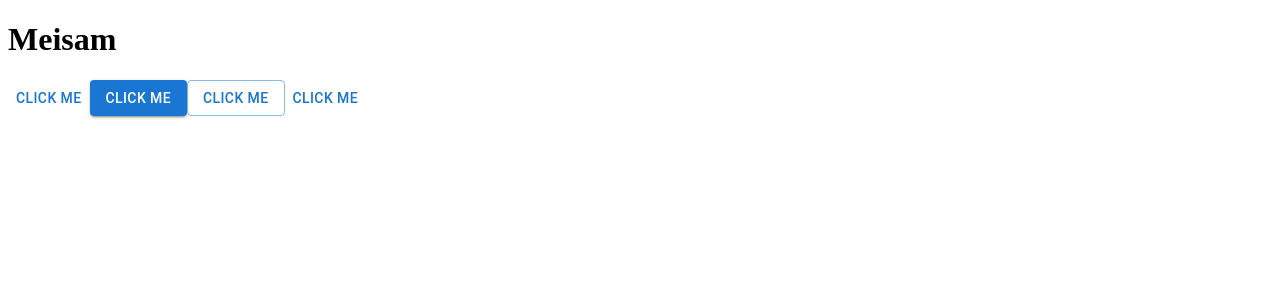
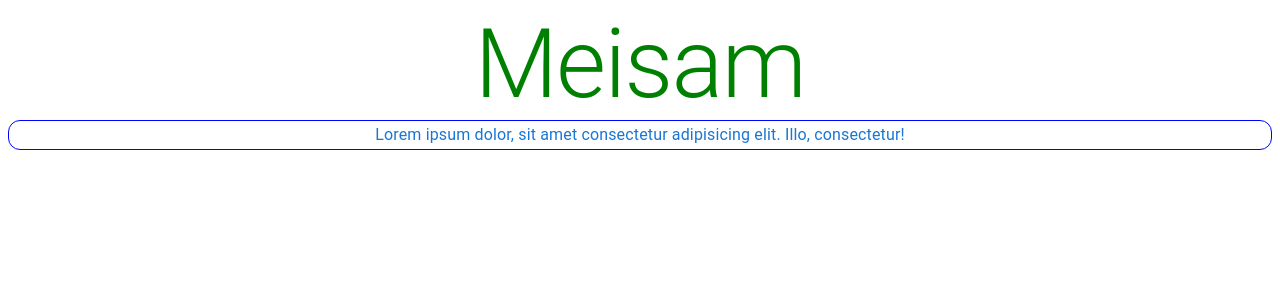
Before and after one commit to MostafaMohammadi1989/MUI, a React (Create React App) app: page / in a window 1280 px wide. Shown: the top 300 px of the page. Built offline with nearby package versions, Linux system fonts and the light colour scheme.

Commit message:
test typography in MUI

```diff
--- a/package.json
+++ b/package.json
@@ -5,13 +5,17 @@
   "dependencies": {
     "@emotion/react": "^11.10.6",
     "@emotion/styled": "^11.10.6",
+    "@fontsource/roboto": "^4.5.8",
+    "@mui/icons-material": "^5.11.11",
     "@mui/material": "^5.11.12",
     "@mui/styled-engine-sc": "^5.11.11",
     "@testing-library/jest-dom": "^5.16.5",
     "@testing-library/react": "^13.4.0",
     "@testing-library/user-event": "^13.5.0",
+    "normalize.css": "^8.0.1",
     "react": "^18.2.0",
     "react-dom": "^18.2.0",
+    "react-router-dom": "^6.8.2",
     "react-scripts": "5.0.1",
     "styled-components": "^5.3.8",
     "web-vitals": "^2.1.4"
--- a/src/App.js
+++ b/src/App.js
@@ -1,14 +1,9 @@
 import * as React from "react";
-import Button from "@mui/material/Button";
-
+import Test from "./components/Test";
 function App() {
   return (
     <div className="App">
-      <h1>Meisam</h1>
-      <Button>Click Me</Button>
-      <Button variant="contained">Click Me</Button>
-      <Button variant="outlined">Click Me</Button>
-      <Button>Click Me</Button>
+      <Test />
     </div>
   );
 }
--- /dev/null
+++ b/src/components/Test.js
@@ -0,0 +1,30 @@
+import { Typography, Box } from "@mui/material";
+
+export default function Text() {
+  return (
+    <>
+      <Typography variant="h1" component="h3" color="green" align="center">
+        Meisam
+        <Box
+          sx={{
+            border: 1,
+            borderRadius: 3,
+            borderColor: "blue",
+          }}
+          dis
+        >
+          <Typography
+            variant="subtitle1"
+            component="body"
+            color="primary.main"
+            paragraph={true}
+            sx={{ margin: 0 }}
+          >
+            Lorem ipsum dolor, sit amet consectetur adipisicing elit. Illo,
+            consectetur!
+          </Typography>
+        </Box>
+      </Typography>
+    </>
+  );
+}
```
Also changed, not shown: 1 other file (tests, documents, lock files or other folders).
